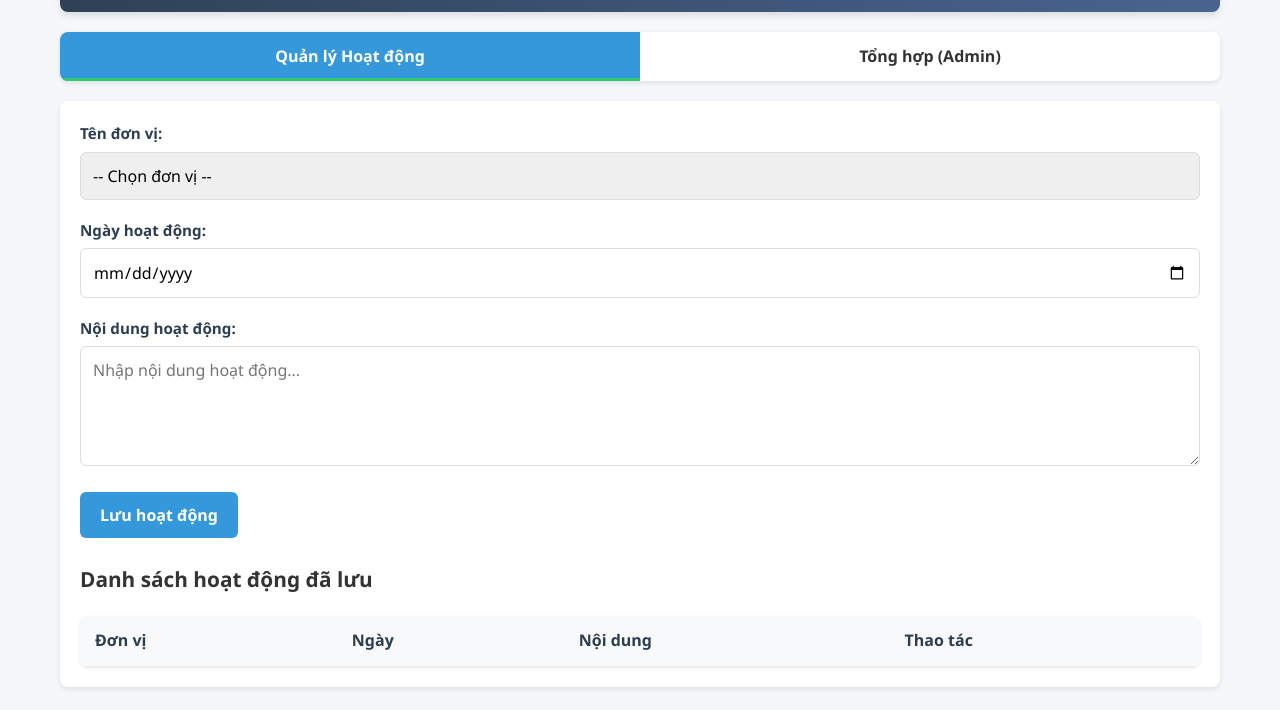
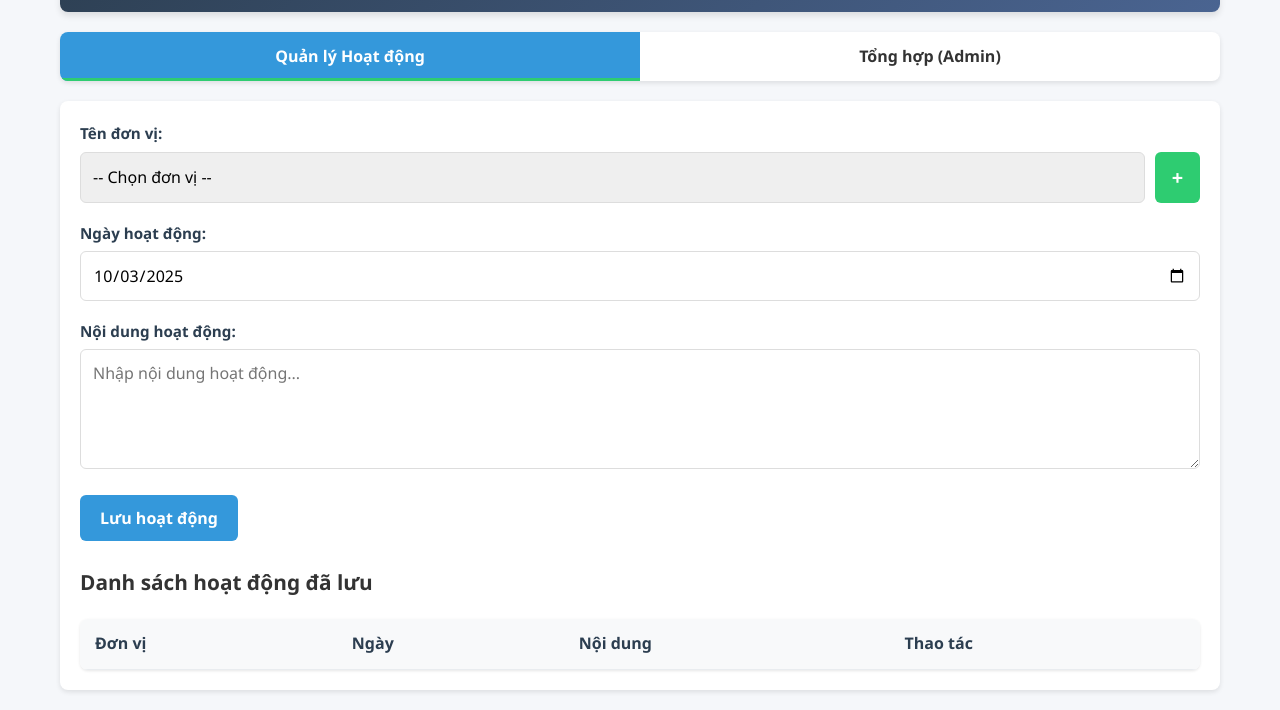
Before and after one commit to thanh941980-oss/HD-BanCTMT, a plain HTML site: page index.html in a window 1280 px wide. Shown: the part 118-828 px from the top of the page. Drawn offline with Linux system fonts and the light colour scheme; no server answers; a script that the page names is missing.

Commit message:
index.html

```diff
--- a/index.html
+++ b/index.html
@@ -532,7 +532,7 @@
                         <option value="">-- Chọn đơn vị --</option>
                         <!-- Đơn vị sẽ được tải từ Firebase -->
                     </select>
-                    <!-- <button class="btn btn-add" id="them-don-vi" aria-label="Thêm đơn vị mới">+</button> -->
+                    <button class="btn btn-add" id="them-don-vi" aria-label="Thêm đơn vị mới">+</button>
                 </div>
             </div>
 
```
